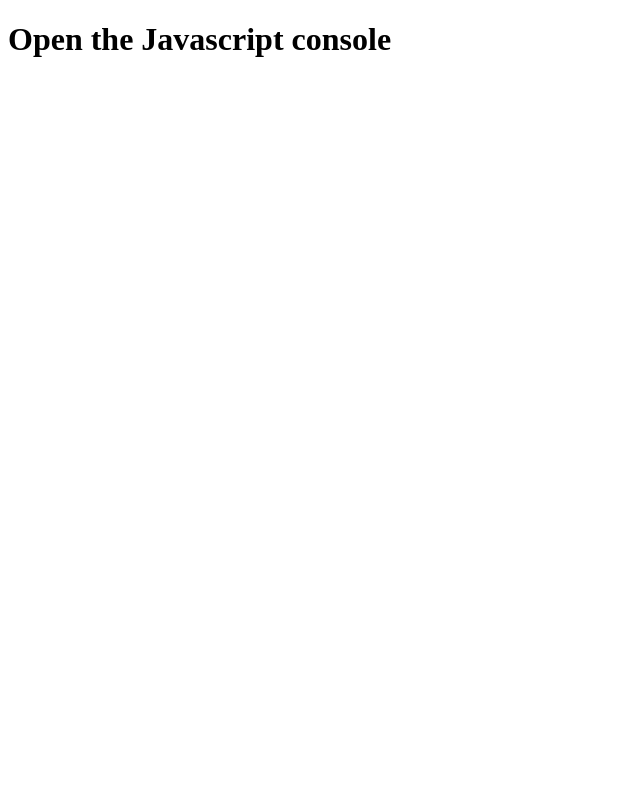
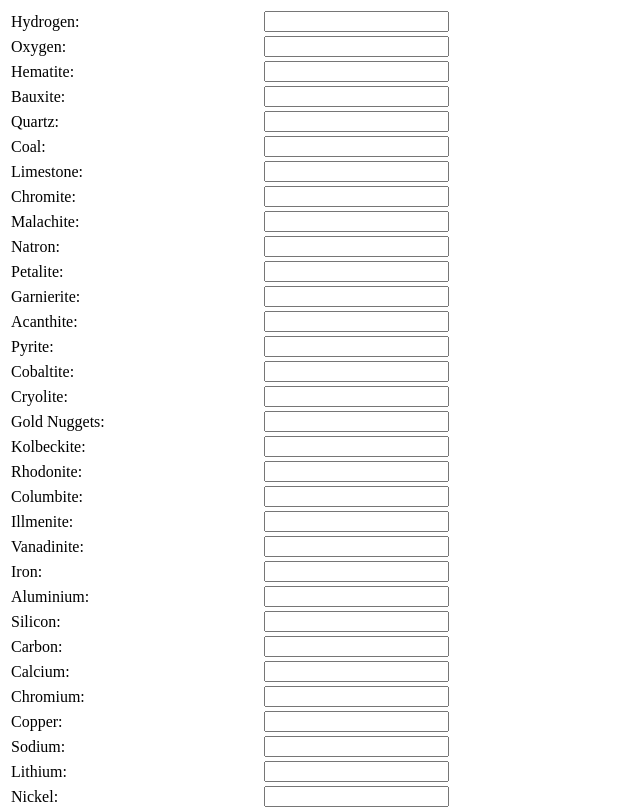
Before and after one commit to tvwenger/du-factory-generator, a React app: page / in a window 1280 px wide. Shown: the top 809 px of the page, without its empty margins (0-640 px from the left). Built offline with nearby package versions, Linux system fonts and the light colour scheme.

Commit message:
adding some basic UI

```diff
--- a/src/main.tsx
+++ b/src/main.tsx
@@ -26,8 +26,32 @@ const factory = buildFactory(requirements)
     "color: #000099",
 )
 
+function submit() {
+    console.log("submit!")
+}
+
 function App() {
-    return <h1>Open the Javascript console</h1>
+    let elements = []
+    for (const item of Object.keys(items)) {
+        elements.push(item)
+    }
+    return (
+        <div>
+            <table>
+                {elements.map((value, index) => {
+                    return (
+                        <tr>
+                            <td>{value}:</td>
+                            <td>
+                                <input type="number" min="0" id="{value}"></input>
+                            </td>
+                        </tr>
+                    )
+                })}
+            </table>
+            <button onClick={submit}>Submit</button>
+        </div>
+    )
 }
 
 const rootElement = document.getElementById("root")
```
